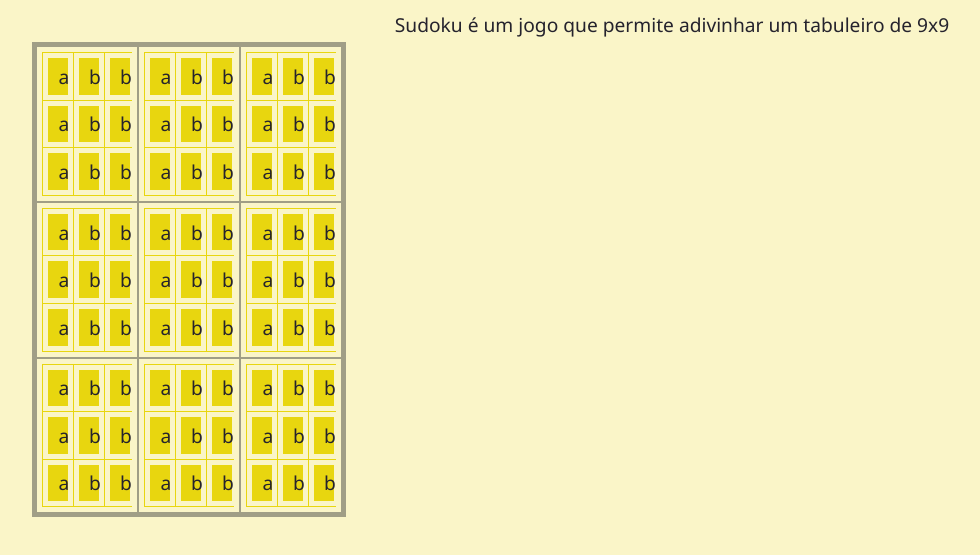
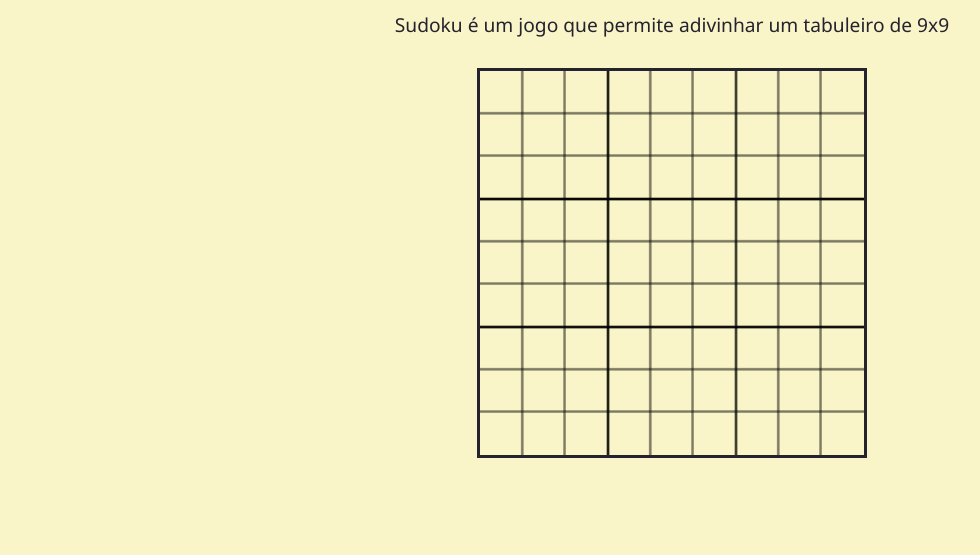
Before and after one commit to emilly-lima/web-game, a plain HTML site: page index.html in a window 1280 px wide. Shown: the part 103-658 px from the top of the page, without its empty margins (0-980 px from the left). Drawn offline with Linux system fonts and the light colour scheme; a web font is replaced by a local one.

Commit message:
canvas implementado

```diff
--- a/index.html
+++ b/index.html
@@ -7,6 +7,7 @@
     <link rel="stylesheet" href="style.css">
 </head>
 <body>
+
     <span>
         <h1>Sudoku!</h1>
         <h2>Sudoku é um jogo que permite adivinhar um tabuleiro de 9x9 </h2>
@@ -28,108 +29,13 @@
 
 -->
 
-
     <main id="secao2" class="grid-container">
         <!-- Aqui vai o tabuleiro -->
-        <div class="grid-item">
-            <div><p>a</p></div>
-            <div><p>b</p></div>
-            <div><p>b</p></div>
-            <div><p>a</p></div>
-            <div><p>b</p></div>
-            <div><p>b</p></div>
-            <div><p>a</p></div>
-            <div><p>b</p></div>
-            <div><p>b</p></div>
-        </div>
-        <div class="grid-item">
-            <div><p>a</p></div>
-            <div><p>b</p></div>
-            <div><p>b</p></div>
-            <div><p>a</p></div>
-            <div><p>b</p></div>
-            <div><p>b</p></div>
-            <div><p>a</p></div>
-            <div><p>b</p></div>
-            <div><p>b</p></div>
-        </div>
-        <div class="grid-item">
-            <div><p>a</p></div>
-            <div><p>b</p></div>
-            <div><p>b</p></div>
-            <div><p>a</p></div>
-            <div><p>b</p></div>
-            <div><p>b</p></div>
-            <div><p>a</p></div>
-            <div><p>b</p></div>
-            <div><p>b</p></div>
-        </div>
-        <div class="grid-item">
-            <div><p>a</p></div>
-            <div><p>b</p></div>
-            <div><p>b</p></div>
-            <div><p>a</p></div>
-            <div><p>b</p></div>
-            <div><p>b</p></div>
-            <div><p>a</p></div>
-            <div><p>b</p></div>
-            <div><p>b</p></div>
-        </div>
-        <div class="grid-item">
-            <div><p>a</p></div>
-            <div><p>b</p></div>
-            <div><p>b</p></div>
-            <div><p>a</p></div>
-            <div><p>b</p></div>
-            <div><p>b</p></div>
-            <div><p>a</p></div>
-            <div><p>b</p></div>
-            <div><p>b</p></div>
-        </div>
-        <div class="grid-item">
-            <div><p>a</p></div>
-            <div><p>b</p></div>
-            <div><p>b</p></div>
-            <div><p>a</p></div>
-            <div><p>b</p></div>
-            <div><p>b</p></div>
-            <div><p>a</p></div>
-            <div><p>b</p></div>
-            <div><p>b</p></div>
-        </div>
-        <div class="grid-item">
-            <div><p>a</p></div>
-            <div><p>b</p></div>
-            <div><p>b</p></div>
-            <div><p>a</p></div>
-            <div><p>b</p></div>
-            <div><p>b</p></div>
-            <div><p>a</p></div>
-            <div><p>b</p></div>
-            <div><p>b</p></div>
-        </div>
-        <div class="grid-item">
-            <div><p>a</p></div>
-            <div><p>b</p></div>
-            <div><p>b</p></div>
-            <div><p>a</p></div>
-            <div><p>b</p></div>
-            <div><p>b</p></div>
-            <div><p>a</p></div>
-            <div><p>b</p></div>
-            <div><p>b</p></div>
-        </div>
-        <div class="grid-item">
-            <div><p>a</p></div>
-            <div><p>b</p></div>
-            <div><p>b</p></div>
-            <div><p>a</p></div>
-            <div><p>b</p></div>
-            <div><p>b</p></div>
-            <div><p>a</p></div>
-            <div><p>b</p></div>
-            <div><p>b</p></div>
-        </div>
+        <canvas id="myCanvas" width="300" height="300" style="border:3px solid #25232d;">
+            Your browser does not support the HTML canvas tag.</canvas>
+
+    <script src="script.js"></script>
+
     </main>
 
 </body>
--- /dev/null
+++ b/script.js
@@ -0,0 +1,109 @@
+
+
+
+//Tabuleiro - Canvas
+
+function draw() {
+    const c = document.getElementById("myCanvas");
+        const ctx = c.getContext("2d");
+
+        //Linhas Principais - Horizontal
+        ctx.moveTo(0, 100);
+        ctx.lineTo(300, 100);
+        ctx.stroke();
+
+        ctx.moveTo(0, 200);
+        ctx.lineTo(300, 200);
+        ctx.stroke();
+
+        //Linhas Principais - Vertical
+        ctx.moveTo(100, 0);
+        ctx.lineTo(100, 300);
+        ctx.stroke();
+
+        ctx.moveTo(200, 0);
+        ctx.lineTo(200, 300);
+        ctx.stroke();
+
+        ctx.moveTo(33, 0);
+        ctx.lineTo(33, 300);
+        ctx.stroke();
+
+        //vertical1
+        ctx.beginPath();
+        ctx.moveTo(66, 0);
+        ctx.lineTo(66, 300);
+        ctx.stroke();
+        ctx.closePath();
+
+        //vertical2
+        ctx.beginPath();
+        ctx.moveTo(133, 0);
+        ctx.lineTo(133, 300);
+        ctx.stroke();
+        ctx.closePath();
+
+        //vertical3
+        ctx.beginPath();
+        ctx.moveTo(166, 0);
+        ctx.lineTo(166, 300);
+        ctx.stroke();
+        ctx.closePath();
+
+        //vertical4
+        ctx.beginPath();
+        ctx.moveTo(233, 0);
+        ctx.lineTo(233, 300);
+        ctx.stroke();
+        ctx.closePath();
+
+        //vertical5
+        ctx.beginPath();
+        ctx.moveTo(266, 0);
+        ctx.lineTo(266, 300);
+        ctx.stroke();
+        ctx.closePath();
+
+        //vertical6
+        ctx.beginPath();
+        ctx.moveTo(0, 33);
+        ctx.lineTo(300, 33);
+        ctx.stroke();
+        ctx.closePath();
+
+        //horizontal1
+        ctx.beginPath();
+        ctx.moveTo(0, 66);
+        ctx.lineTo(300, 66);
+        ctx.stroke();
+        ctx.closePath();
+
+        //horizontal2
+        ctx.beginPath();
+        ctx.moveTo(0, 133);
+        ctx.lineTo(300, 133);
+        ctx.stroke();
+        ctx.closePath();
+
+        //horizontal3
+        ctx.beginPath();
+        ctx.moveTo(0, 166);
+        ctx.lineTo(300, 166);
+        ctx.stroke();
+        ctx.closePath();
+
+        //horizontal4
+        ctx.beginPath();
+        ctx.moveTo(0, 233);
+        ctx.lineTo(300, 233);
+        ctx.stroke();
+        ctx.closePath();
+
+        //horizontal5
+        ctx.beginPath();
+        ctx.moveTo(0, 266);
+        ctx.lineTo(300, 266);
+        ctx.stroke();
+        ctx.closePath();
+}
+draw();
--- a/style.css
+++ b/style.css
@@ -55,6 +55,19 @@ h2, p {
     color: #25232d;
 }
 
+main {
+    padding-top: 2%;
+}
+
+canvas {
+    display: flex;
+    width: 30%;
+    height: 25%;
+    margin: auto;
+    border: 5px solid #2b5166;
+}
+
+
 /*
 #secao1 {
     text-align: start;
@@ -62,7 +75,7 @@ h2, p {
     margin: auto;
 }
 
-*/
+
 
 #secao2 {
     display: grid;
```
Also changed, not shown: teste.html (+105 -0 lines).
